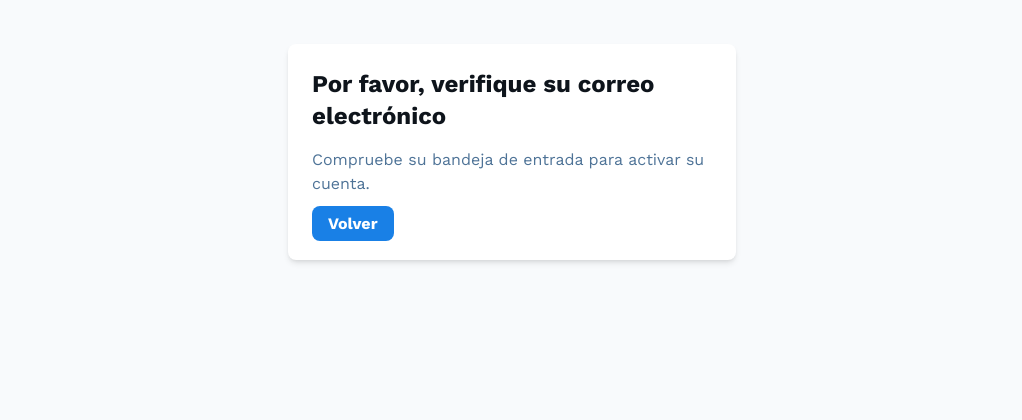
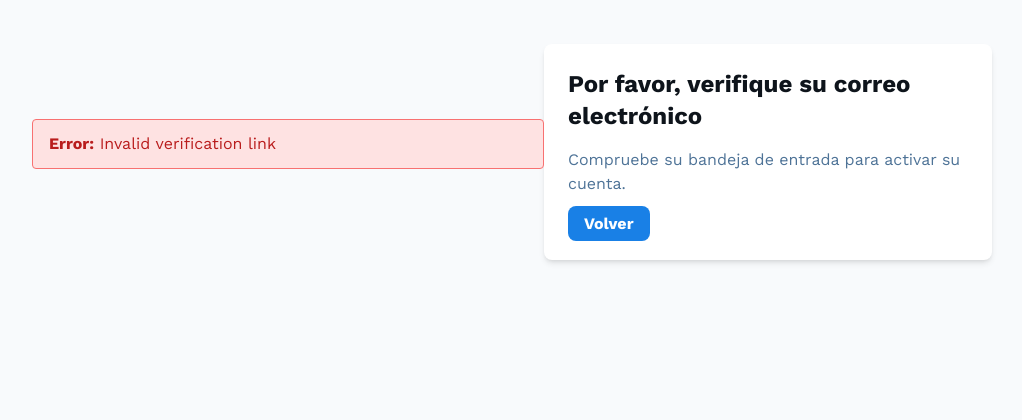
Before and after one commit to SergioP-S/Django-TFC, a Django app: page /verify_mail/ in a window 1280 px wide. Shown: the part 60-480 px from the top of the page, without its empty margins (128-1150 px from the left). Run offline with Django 5.2, Linux system fonts and the light colour scheme; some libraries are stand-ins or nearby versions.

Commit message:
Añadido manejo de errores en la plantilla de verificación de correo electrónico para mostrar alertas en caso de error.

```diff
--- a/DJANGO-TAREAS/auth_app/templates/verify_mail.html
+++ b/DJANGO-TAREAS/auth_app/templates/verify_mail.html
@@ -2,6 +2,12 @@
 
 {% block content %}
 <div class="container mx-auto py-10 flex justify-center items-center px-4 sm:px-6 lg:px-8">
+    {% if error %}
+    <div class="bg-red-100 border border-red-400 text-red-700 px-4 py-3 rounded relative mb-4 w-full max-w-lg" role="alert">
+        <strong class="font-bold">Error:</strong>
+        <span class="block sm:inline">{{ error }}</span>
+    </div>
+    {% endif %}
     <div class="bg-white rounded-lg shadow-md p-6 w-full max-w-md">
         <h1 class="text-[#0e141b] text-2xl font-bold mb-4">Por favor, verifique su correo electrónico</h1>
         <p class="text-[#4e7397] mb-4">Compruebe su bandeja de entrada para activar su cuenta.</p>
```
Also changed, not shown: DJANGO-TAREAS/db.sqlite3.
